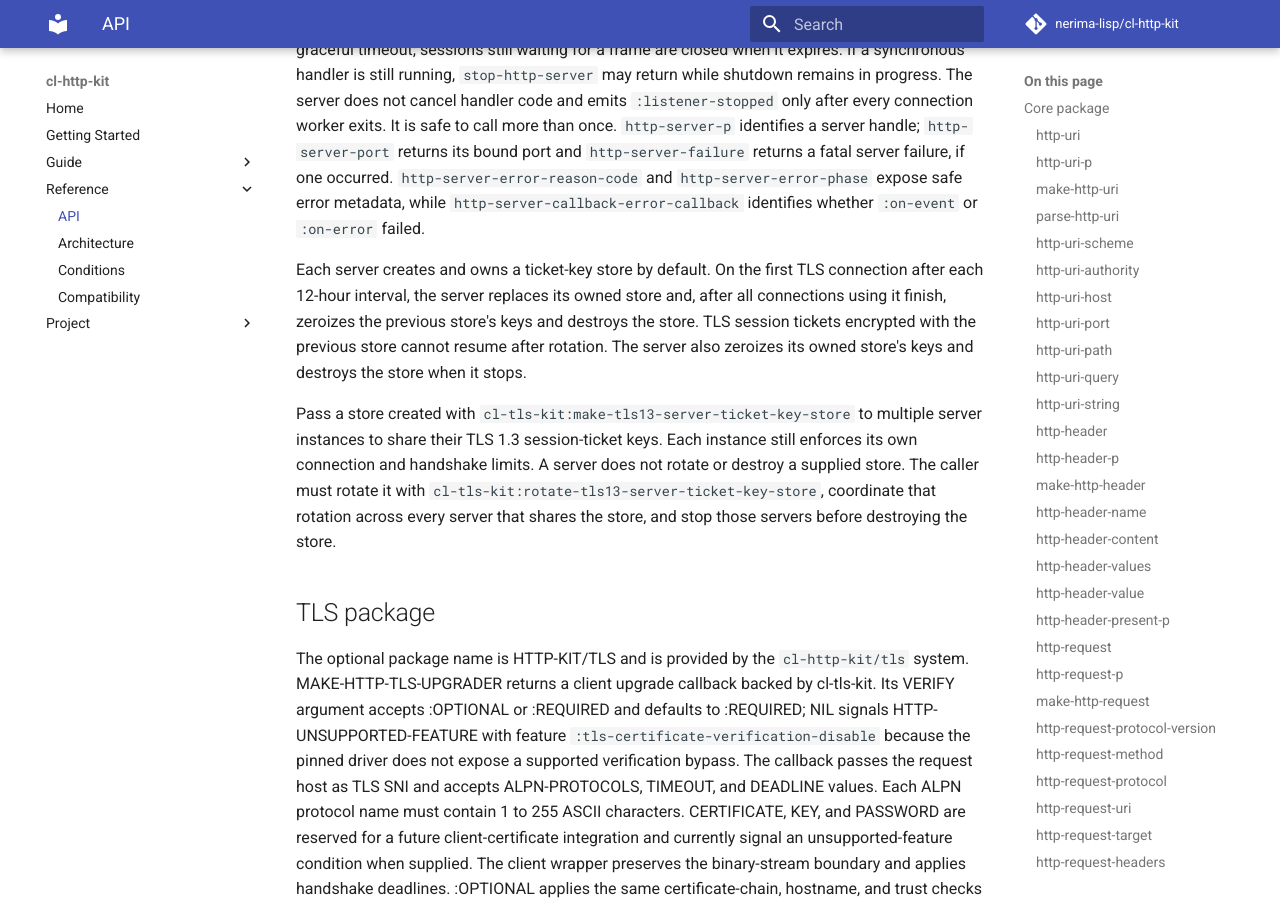
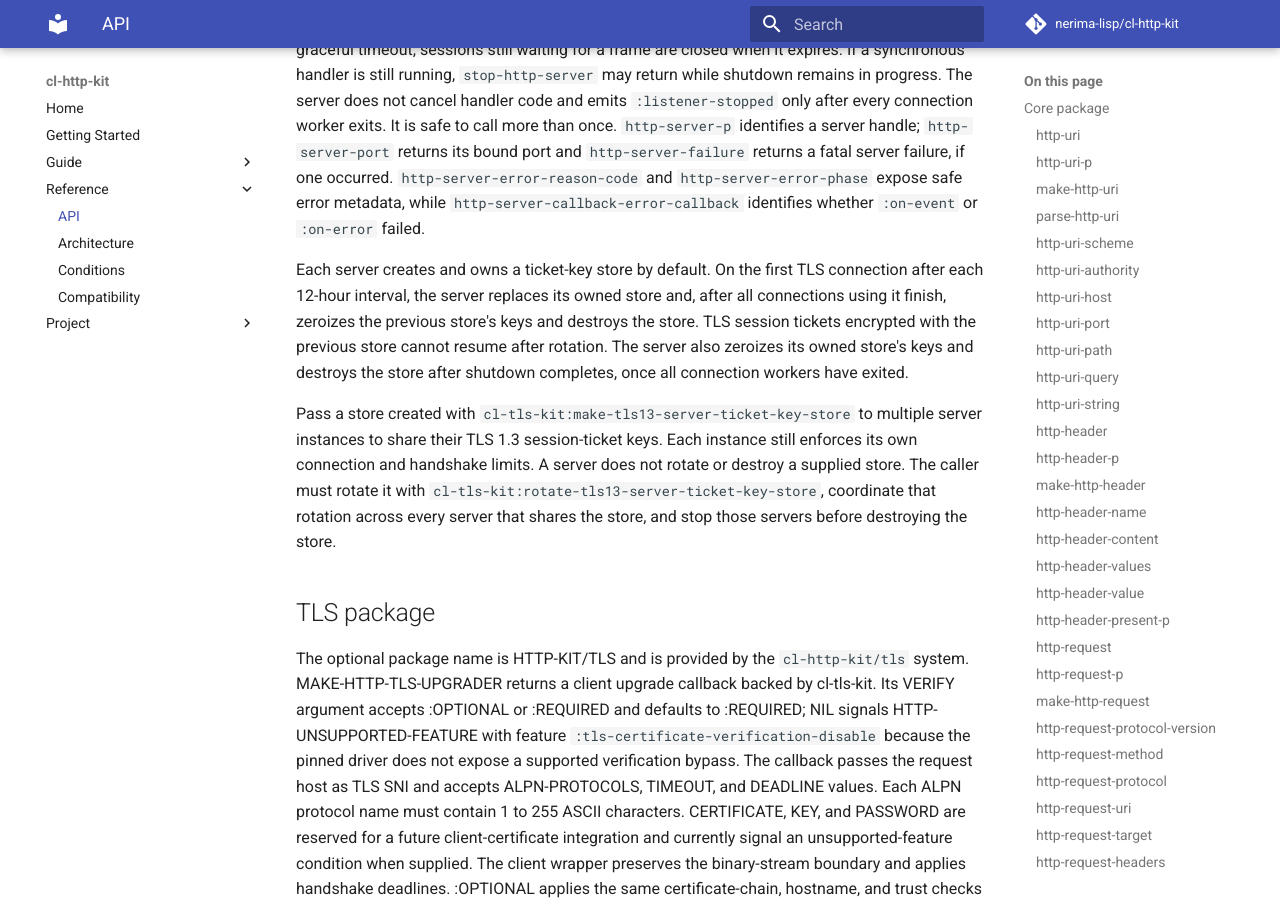
Before and after one commit to nerima-lisp/cl-http-kit, an MkDocs documentation site: the page built from docs/src/reference/api.md, in a window 1280 px wide and 900 px high, scrolled down 22463 px. Built offline with MkDocs 1.6.1 and Material for MkDocs 9.7.7, drawn with Linux system fonts in a browser that asks for light colours; comment, search, counter and statistics services are not loaded.

Commit message:
docs(server): clarify ticket store shutdown timing

```diff
--- a/docs/src/reference/api.md
+++ b/docs/src/reference/api.md
@@ -1002,7 +1002,8 @@ connection after each 12-hour interval, the server replaces its owned store
 and, after all connections using it finish, zeroizes the previous store's keys
 and destroys the store. TLS session tickets encrypted with the previous store
 cannot resume after rotation. The server also zeroizes its owned store's keys
-and destroys the store when it stops.
+and destroys the store after shutdown completes, once all connection workers
+have exited.
 
 Pass a store created with `cl-tls-kit:make-tls13-server-ticket-key-store` to
 multiple server instances to share their TLS 1.3 session-ticket keys. Each
```
